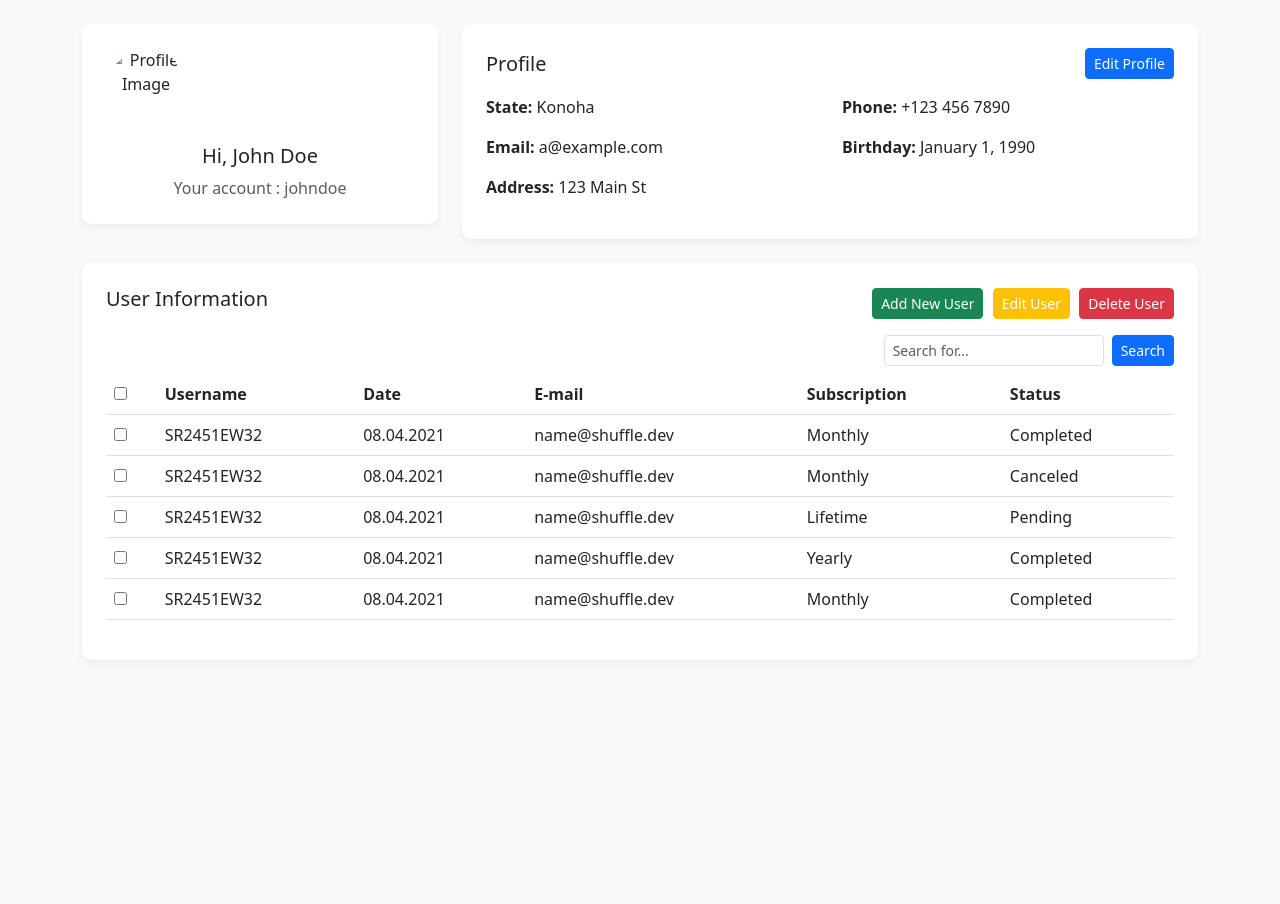
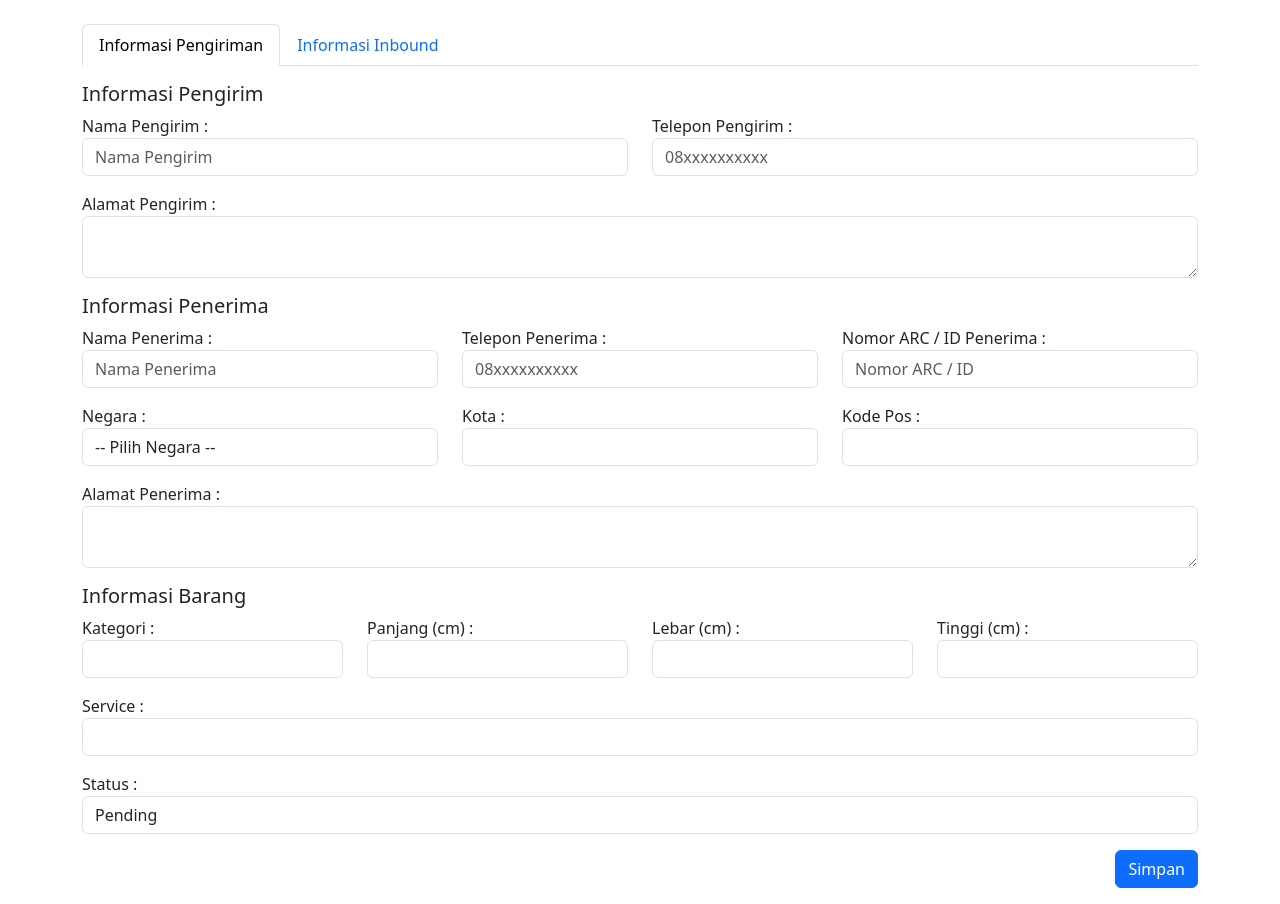
Before and after one commit to hanZ3tton/shipment_remake, a CodeIgniter app: page /shipment_remake/index.php/app/shipment/add in a window 1280 px wide. Before the commit the page ends 620 px from the top, so only its background shows below. Run offline with CodeIgniter, Linux system fonts and the light colour scheme; some libraries are stand-ins or nearby versions.

Commit message:
shipment_form remake

```diff
--- a/application/views/component/shipment_form.php
+++ b/application/views/component/shipment_form.php
@@ -1,152 +1,111 @@
 <!-- application/views/component/shipment_form.php -->
-<!DOCTYPE html>
-<html lang="en">
+<div class="container mt-4">
+    <ul class="nav nav-tabs">
+        <li class="nav-item">
+            <a class="nav-link active" href="#">Informasi Pengiriman</a>
+        </li>
+        <li class="nav-item">
+            <a class="nav-link" href="#">Informasi Inbound</a>
+        </li>
+    </ul>
 
-<head>
-    <meta charset="UTF-8">
-    <meta name="viewport" content="width=device-width, initial-scale=1.0">
-    <title>Profile - Shipment</title>
-    <link href="https://cdn.jsdelivr.net/npm/bootstrap@5.3.0/dist/css/bootstrap.min.css" rel="stylesheet">
-    <style>
-        body {
-            background-color: #f8f9fa;
-        }
-
-        .card {
-            border: none;
-            box-shadow: 0 4px 8px rgba(0, 0, 0, 0.05);
-            border-radius: 10px;
-        }
-
-        .table thead {
-            background-color: #4e73df;
-            color: white;
-        }
-
-        .btn-custom {
-            margin-right: 5px;
-        }
-
-        .profile-image {
-            width: 80px;
-            height: 80px;
-            border-radius: 50%;
-            object-fit: cover;
-        }
-    </style>
-</head>
-
-<body class="p-4">
-
-    <div class="container">
-
-        <!-- Profile Card -->
-        <div class="row mb-4">
-            <!-- Left Card -->
-            <div class="col-md-4">
-                <div class="card p-4 text-center">
-                    <img src="https://via.placeholder.com/80" alt="Profile Image" class="profile-image mb-3">
-                    <h5>Hi, John Doe</h5>
-                    <p class="text-muted mb-0">Your account : johndoe</p>
+    <form action="<?= base_url('shipments/save') ?>" method="post" class="mt-3">
+        <!-- Informasi Pengirim -->
+        <h5>Informasi Pengirim</h5>
+        <div class="row mb-3">
+            <div class="col-md-6">
+                <label>Nama Pengirim :</label>
+                <input type="text" name="shipper_name" class="form-control" placeholder="Nama Pengirim">
+            </div>
+            <div class="col-md-6">
+                <label>Telepon Pengirim :</label>
+                <input type="text" name="shipper_phone_number" class="form-control" placeholder="08xxxxxxxxxx">
             </div>
         </div>
-            <!-- Right Card -->
-            <div class="col-md-8">
-                <div class="card p-4">
-                    <div class="d-flex justify-content-between align-items-center mb-3">
-                        <h5 class="mb-0">Profile</h5>
-                        <button class="btn btn-primary btn-sm">Edit Profile</button>
+        <div class="mb-3">
+            <label>Alamat Pengirim :</label>
+            <textarea name="shipper_address" class="form-control" rows="2"></textarea>
         </div>
-                    <div class="row">
-                        <div class="col-md-6">
-                            <p><strong>State:</strong> Konoha</p>
-                            <p><strong>Email:</strong> a@example.com</p>
-                            <p><strong>Address:</strong> 123 Main St</p>
+
+        <!-- Informasi Penerima -->
+        <h5>Informasi Penerima</h5>
+        <div class="row mb-3">
+            <div class="col-md-4">
+                <label>Nama Penerima :</label>
+                <input type="text" name="receiver_name" class="form-control" placeholder="Nama Penerima">
             </div>
-                        <div class="col-md-6">
-                            <p><strong>Phone:</strong> +123 456 7890</p>
-                            <p><strong>Birthday:</strong> January 1, 1990</p>
+            <div class="col-md-4">
+                <label>Telepon Penerima :</label>
+                <input type="text" name="receiver_phone_number" class="form-control" placeholder="08xxxxxxxxxx">
             </div>
-                    </div>
-                </div>
+            <div class="col-md-4">
+                <label>Nomor ARC / ID Penerima :</label>
+                <input type="text" name="receiver_arc_id" class="form-control" placeholder="Nomor ARC / ID">
             </div>
         </div>
 
-        <!-- User Information Table -->
-        <div class="card p-4">
-            <div class="d-flex justify-content-between align-items-center mb-3">
-                <h5>User Information</h5>
-                <div>
-                    <button class="btn btn-success btn-sm btn-custom">Add New User</button>
-                    <button class="btn btn-warning btn-sm btn-custom text-white">Edit User</button>
-                    <button class="btn btn-danger btn-sm">Delete User</button>
+        <div class="row mb-3">
+            <div class="col-md-4">
+                <label>Negara :</label>
+                <select name="receiver_state" class="form-control">
+                    <option value="">-- Pilih Negara --</option>
+                    <option value="Indonesia">Indonesia</option>
+                    <option value="Malaysia">Malaysia</option>
+                </select>
+            </div>
+            <div class="col-md-4">
+                <label>Kota :</label>
+                <input type="text" name="receiver_city" class="form-control">
+            </div>
+            <div class="col-md-4">
+                <label>Kode Pos :</label>
+                <input type="text" name="receiver_postal_code" class="form-control">
             </div>
         </div>
 
-            <div class="d-flex justify-content-end mb-2">
-                <input type="text" class="form-control form-control-sm w-auto me-2" placeholder="Search for...">
-                <button class="btn btn-primary btn-sm"><i class="bi bi-search"></i> Search</button>
+        <div class="mb-3">
+            <label>Alamat Penerima :</label>
+            <textarea name="receiver_address" class="form-control" rows="2"></textarea>
         </div>
 
-            <table class="table table-hover">
-                <thead>
-                    <tr>
-                        <th><input type="checkbox"></th>
-                        <th>Username</th>
-                        <th>Date</th>
-                        <th>E-mail</th>
-                        <th>Subscription</th>
-                        <th>Status</th>
-                    </tr>
-                </thead>
-                <tbody>
-                    <tr>
-                        <td><input type="checkbox"></td>
-                        <td>SR2451EW32</td>
-                        <td>08.04.2021</td>
-                        <td>name@shuffle.dev</td>
-                        <td>Monthly</td>
-                        <td>Completed</td>
-                    </tr>
-                    <tr>
-                        <td><input type="checkbox"></td>
-                        <td>SR2451EW32</td>
-                        <td>08.04.2021</td>
-                        <td>name@shuffle.dev</td>
-                        <td>Monthly</td>
-                        <td>Canceled</td>
-                    </tr>
-                    <tr>
-                        <td><input type="checkbox"></td>
-                        <td>SR2451EW32</td>
-                        <td>08.04.2021</td>
-                        <td>name@shuffle.dev</td>
-                        <td>Lifetime</td>
-                        <td>Pending</td>
-                    </tr>
-                    <tr>
-                        <td><input type="checkbox"></td>
-                        <td>SR2451EW32</td>
-                        <td>08.04.2021</td>
-                        <td>name@shuffle.dev</td>
-                        <td>Yearly</td>
-                        <td>Completed</td>
-                    </tr>
-                    <tr>
-                        <td><input type="checkbox"></td>
-                        <td>SR2451EW32</td>
-                        <td>08.04.2021</td>
-                        <td>name@shuffle.dev</td>
-                        <td>Monthly</td>
-                        <td>Completed</td>
-                    </tr>
-                </tbody>
-            </table>
+        <!-- Informasi Barang -->
+        <h5>Informasi Barang</h5>
+        <div class="row mb-3">
+            <div class="col-md-3">
+                <label>Kategori :</label>
+                <input type="text" name="category" class="form-control">
+            </div>
+            <div class="col-md-3">
+                <label>Panjang (cm) :</label>
+                <input type="number" step="0.01" name="length" class="form-control">
+            </div>
+            <div class="col-md-3">
+                <label>Lebar (cm) :</label>
+                <input type="number" step="0.01" name="width" class="form-control">
+            </div>
+            <div class="col-md-3">
+                <label>Tinggi (cm) :</label>
+                <input type="number" step="0.01" name="height" class="form-control">
+            </div>
         </div>
 
+        <div class="mb-3">
+            <label>Service :</label>
+            <input type="text" name="service" class="form-control">
         </div>
 
-    <script src="https://cdn.jsdelivr.net/npm/bootstrap@5.3.0/dist/js/bootstrap.bundle.min.js"></script>
-</body>
+        <!-- Status -->
+        <div class="mb-3">
+            <label>Status :</label>
+            <input type="text" name="status" class="form-control" value="Pending">
+        </div>
 
-</html>
+        <!-- Tombol Submit -->
+        <div class="text-end">
+            <button type="submit" class="btn btn-primary">Simpan</button>
+        </div>
+    </form>
+</div>
+
+<!-- Tambahkan Bootstrap CSS jika belum ada -->
+<link rel="stylesheet" href="https://cdn.jsdelivr.net/npm/bootstrap@5.3.0/dist/css/bootstrap.min.css">
```
Lines whose indentation alone changed are shown as unchanged.
